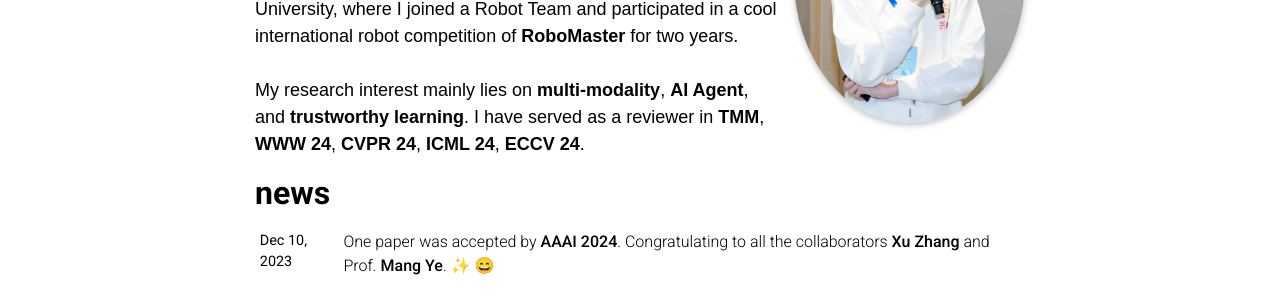
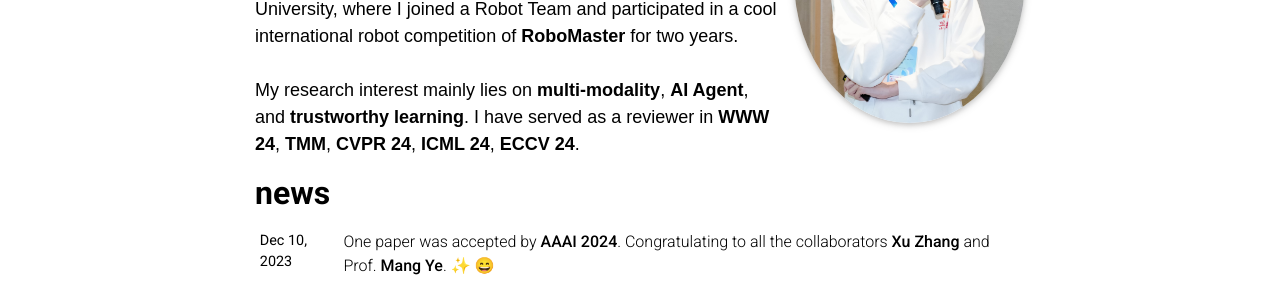
Before and after one commit to leolee99/leolee99.github.io, a Jekyll site: the page built from _pages/about.md, in a window 1280 px wide and 1209 px high. Shown: the part 392-691 px from the top of the window. Built offline with Jekyll 4.4.1, drawn with Linux system fonts in a browser that asks for light colours; full-size pictures stand in for the smaller copies a plugin makes; emoji names are drawn with the system emoji font; comment, search, counter and statistics services are not loaded; a style sheet for code colours, icons or effects is not loaded.

Commit message:
Update about.md

```diff
--- a/_pages/about.md
+++ b/_pages/about.md
@@ -33,7 +33,7 @@
 I received a B.S. in computer science from Northeast Forest University, where I joined a Robot Team and participated in a cool international robot competition of <a href="https://leolee99.github.io/projects/RoboMaster/" style="font-weight: bold;">RoboMaster</a> for two years.
 <br>
 <br>
-My research interest mainly lies on <span style="font-weight: bold;">multi-modality</span>, <span style="font-weight: bold;">AI Agent</span>, and <span style="font-weight: bold;">trustworthy learning</span>. I have served as a reviewer in <span style="font-weight: bold;">TMM</span>, <span style="font-weight: bold;">WWW 24</span>, <span style="font-weight: bold;">CVPR 24</span>, <span style="font-weight: bold;">ICML 24</span>, <span style="font-weight: bold;">ECCV 24</span>.</p>
+My research interest mainly lies on <span style="font-weight: bold;">multi-modality</span>, <span style="font-weight: bold;">AI Agent</span>, and <span style="font-weight: bold;">trustworthy learning</span>. I have served as a reviewer in <span style="font-weight: bold;">WWW 24</span>, <span style="font-weight: bold;">TMM</span>, <span style="font-weight: bold;">CVPR 24</span>, <span style="font-weight: bold;">ICML 24</span>, <span style="font-weight: bold;">ECCV 24</span>.</p>
 
 
 
```
